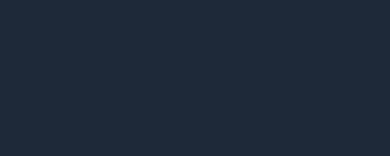
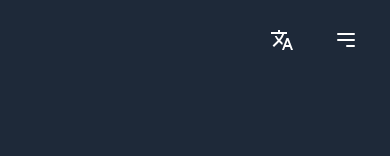
Before and after one commit to tetsugo02/my-homepage, a React (Vite) app: page / in a window 390 px wide. Shown: the top 156 px of the page. Built offline with nearby package versions, Linux system fonts and the light colour scheme.

Commit message:
モバイルナビゲーションメニューを追加し、ドロップダウンメニューのアイテムを更新。ナビゲーションバーのリンクを改善。

```diff
--- a/src/App.tsx
+++ b/src/App.tsx
@@ -4,7 +4,7 @@ import Experience from "./components/pages/experience";
 import Works from "./components/pages/works";
 import Home from "./components/pages/home";
 import { BrowserRouter, Routes, Route } from "react-router";
-
+import MobileNavMenu from "./components/organism/mobileNavbarMenu";
 
 const App = () => {
 	return (
@@ -12,6 +12,7 @@ const App = () => {
 			<BrowserRouter>
 				<Background>
 					<Navbar />
+					<MobileNavMenu />
 					<Routes>
 						<Route path="/" element={<Home />} />
 						<Route path="/works" element={<Works />} />
--- a/src/components/atom/dropDownMenu.tsx
+++ b/src/components/atom/dropDownMenu.tsx
@@ -1,17 +1,10 @@
 import { Menu, MenuButton, MenuItem, MenuItems } from "@headlessui/react";
-import React from "react";
-import Avatar from "./avatar";
-
-type DropDownMenuType = "a" | "button";
+import React, { JSX } from "react";
 
 interface DropDownMenuProps {
 	button: React.ReactNode;
 	items: {
-		label: string;
-		onClick: () => void;
-		links?: string;
-		avatar?: string; // アバター画像のパスを追加
-		type: DropDownMenuType;
+		contents: JSX.Element;
 	}[];
 }
 
@@ -23,18 +16,13 @@ const DropDownMenu = ({ button, items }: DropDownMenuProps) => {
 				<MenuItems
 					transition
 					anchor="bottom end"
-					className="w-40 origin-top-right rounded-xl border border-white/5 bg-white/20 p-1 text-sm text-white transition duration-100 ease-out focus:outline-none"
+					className="w-40 origin-top-right rounded-xl border border-white bg-gray-800 p-1 text-sm text-white transition duration-100 ease-out focus:outline-none"
 				>
 					{items.map((item, index) => (
-						<MenuItem
-							key={index}
-							as={item.type}
-							onClick={item.onClick}
-							{...(item.type === "a" ? { href: item.links, target: "_blank" } : {})}
-							className="group flex w-full items-center gap-2 rounded-lg py-1.5 px-3 hover:bg-white/10"
-						>
-							{item.avatar && <Avatar src={item.avatar} size="small" />}
-							{item.label}
+						<MenuItem key={index}>
+							<div className="group flex w-full items-center gap-2 rounded-lg py-1.5 px-3 hover:bg-white/10">
+								{item.contents}
+							</div>
 						</MenuItem>
 					))}
 				</MenuItems>
--- /dev/null
+++ b/src/components/organism/mobileNavbarMenu.tsx
@@ -0,0 +1,61 @@
+import DropDownMenu from "../atom/dropDownMenu";
+import NavbarButton from "../atom/navbarButton";
+import { NavLink } from "react-router";
+import TranslateDropDownMenu from "./translateDropDownMenu";
+
+const MobileNavMenu = () => {
+	return (
+		<div className="fixed top-4 right-4 sm:hidden flex gap-2">
+			<div>
+				<TranslateDropDownMenu />
+			</div>
+			<div className="mt-1">
+				<DropDownMenu
+					button={
+						<NavbarButton>
+							<svg
+								xmlns="http://www.w3.org/2000/svg"
+								className="h-6 w-6"
+								fill="none"
+								viewBox="0 0 24 24"
+								stroke="currentColor"
+							>
+								<path
+									strokeLinecap="round"
+									strokeLinejoin="round"
+									strokeWidth={2}
+									d="M4 6h16M4 12h16m-7 6h7"
+								/>
+							</svg>
+						</NavbarButton>
+					}
+					items={[
+						{
+							contents: (
+								<NavLink to="/">
+									<NavbarButton isBold={true}>Home</NavbarButton>
+								</NavLink>
+							),
+						},
+						{
+							contents: (
+								<NavLink to="/works">
+									<NavbarButton>Works</NavbarButton>
+								</NavLink>
+							),
+						},
+						{
+							contents: (
+								<NavLink to="/experience">
+									<NavbarButton>Experience</NavbarButton>
+								</NavLink>
+							),
+						},
+					]}
+				/>
+			</div>
+		</div>
+	);
+};
+
+export default MobileNavMenu;
--- a/src/components/organism/navbar.tsx
+++ b/src/components/organism/navbar.tsx
@@ -2,7 +2,6 @@ import NavbarButton from "../atom/navbarButton";
 import { NavLink } from "react-router";
 import NavbarLinks from "./navbarLinks";
 import TranslateDropDownMenu from "./translateDropDownMenu";
-
 const Navbar = () => {
 	return (
 		<div className="fixed top-0 z-50 justify-items-center w-full hidden sm:block">
--- a/src/components/organism/navbarLinks.tsx
+++ b/src/components/organism/navbarLinks.tsx
@@ -1,6 +1,6 @@
 import DropDownMenu from "../atom/dropDownMenu";
 import NavbarButton from "../atom/navbarButton";
-
+import Avatar from "../atom/avatar";
 const NavbarLinks = () => {
 	return (
 		<div>
@@ -8,18 +8,23 @@ const NavbarLinks = () => {
 				button={<NavbarButton>Links</NavbarButton>}
 				items={[
 					{
-						label: "Github",
-						type: "a",
-						onClick: () => console.log("Github"),
-						links: "https://github.com/tetsugo02",
-						avatar: "/GrommetIconsGithub.svg",
+						contents: (
+							<a href="https://github.com/tetsugo02" className="flex ">
+								<Avatar src="/GrommetIconsGithub.svg" size="small" />
+								<span className="ml-1">GitHub</span>
+							</a>
+						),
 					},
 					{
-						label: "Labtory",
-						type: "a",
-						onClick: () => console.log("laboratory"),
-						links: "https://murata-lab.jp/",
-						avatar: "https://api.iconify.design/ri:robot-2-line.svg?color=%23ababab",
+						contents: (
+							<a href="https://lab.github.com" className="flex">
+								<Avatar
+									src="https://api.iconify.design/ri:robot-2-line.svg?color=%23ababab"
+									size="small"
+								/>
+								<span className="ml-1">Lab</span>
+							</a>
+						),
 					},
 				]}
 			/>
--- a/src/components/organism/translateDropDownMenu.tsx
+++ b/src/components/organism/translateDropDownMenu.tsx
@@ -13,10 +13,7 @@ const TranslateDropDownMenu = () => {
 						</div>
 					</NavbarButton>
 				}
-				items={[
-					{ label: "日本語", type: "button", onClick: () => console.log("日本語") },
-					{ label: "English", type: "button", onClick: () => console.log("English") },
-				]}
+				items={[{ contents: <a>日本語</a> }, { contents: <a>English</a> }]}
 			/>
 		</div>
 	);
```
Also changed, not shown: src/components/organism/linksItems.tsx (added).
